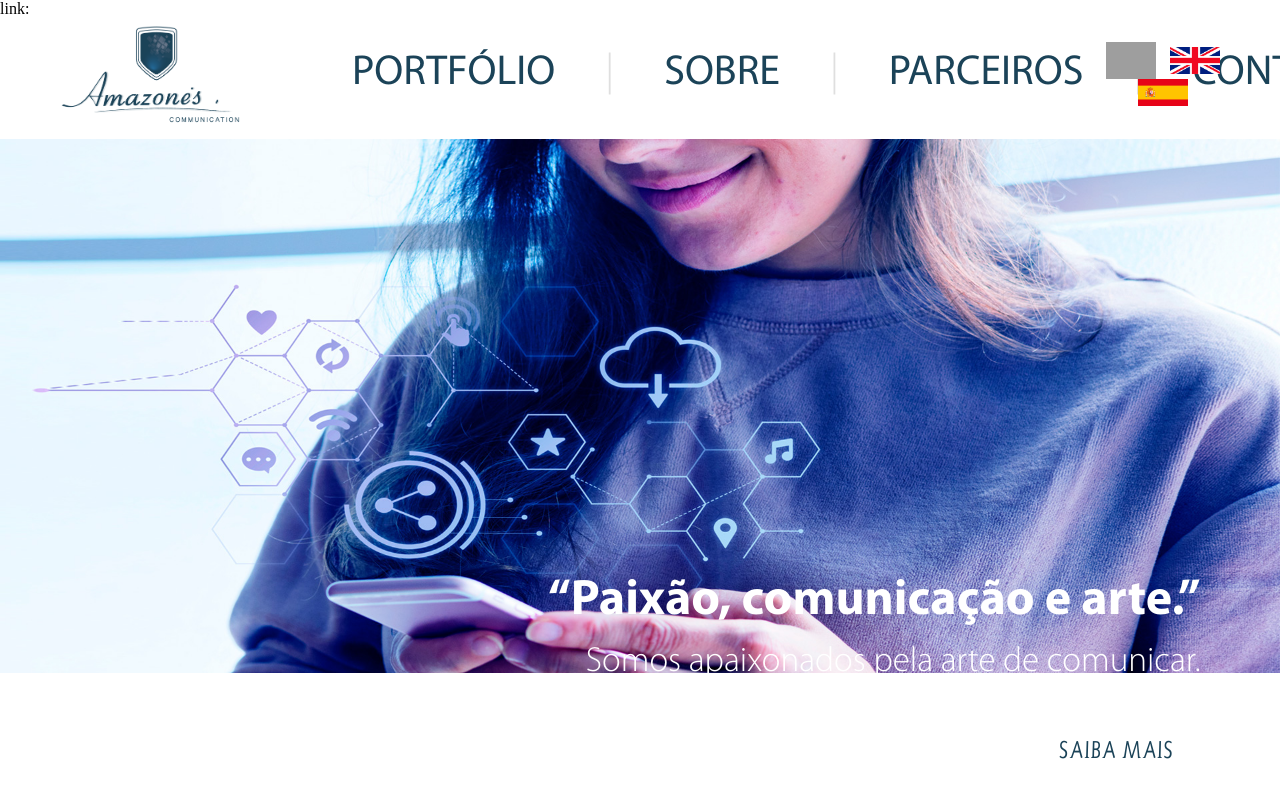
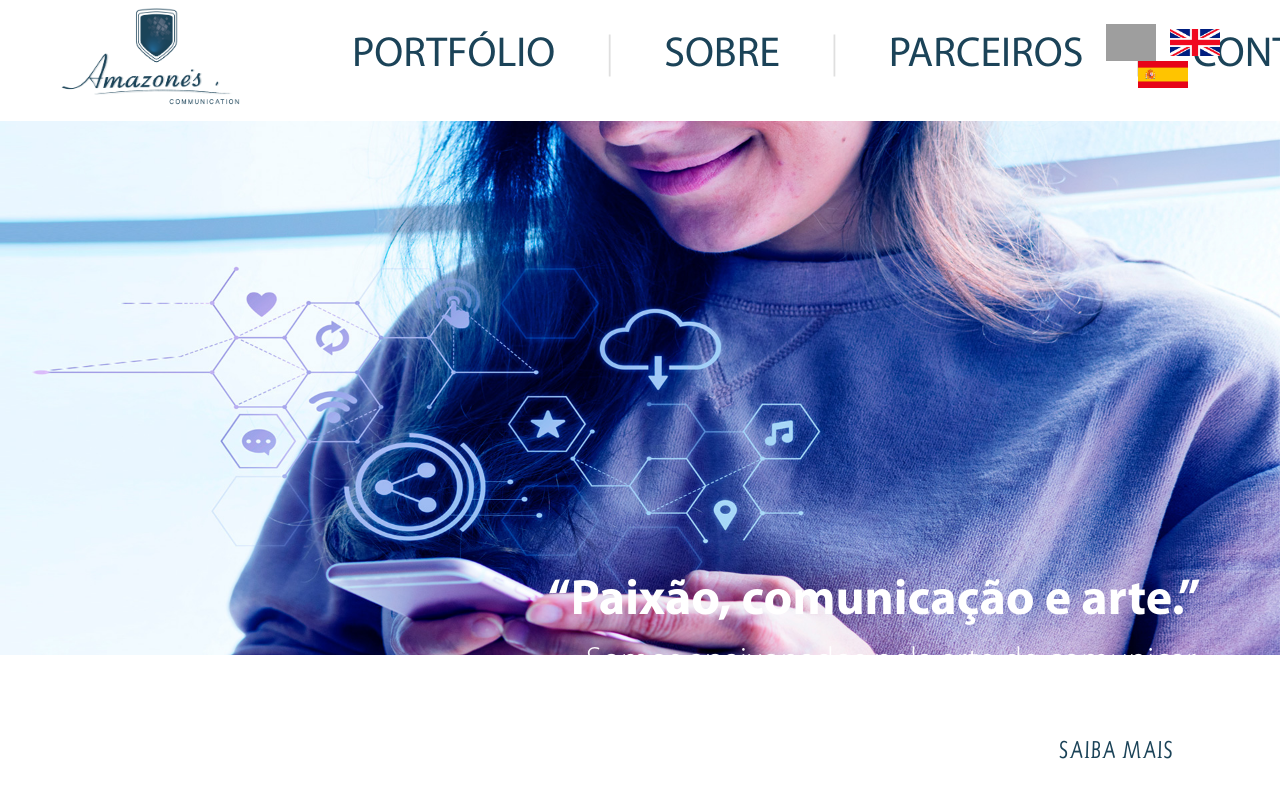
Before and after one commit to amazonesjuliana/amazonescommunication, a PHP site: page /index.php in a window 1280 px wide. Run offline with PHP 8.4, Linux system fonts and the light colour scheme; data that the repository does not hold is empty; grey boxes are pictures that could not be loaded.

Commit message:
Fix: corrigido o header

```diff
--- a/assets/includes/header.php
+++ b/assets/includes/header.php
@@ -3,7 +3,7 @@
     $explode_url = explode("com.br/", $url);
     $pag_atual = $explode_url[1];
 
-    echo "link: ".$pag_atual;
+    //echo "link: ".$pag_atual;
 ?>
 
 <div class="header">
```
